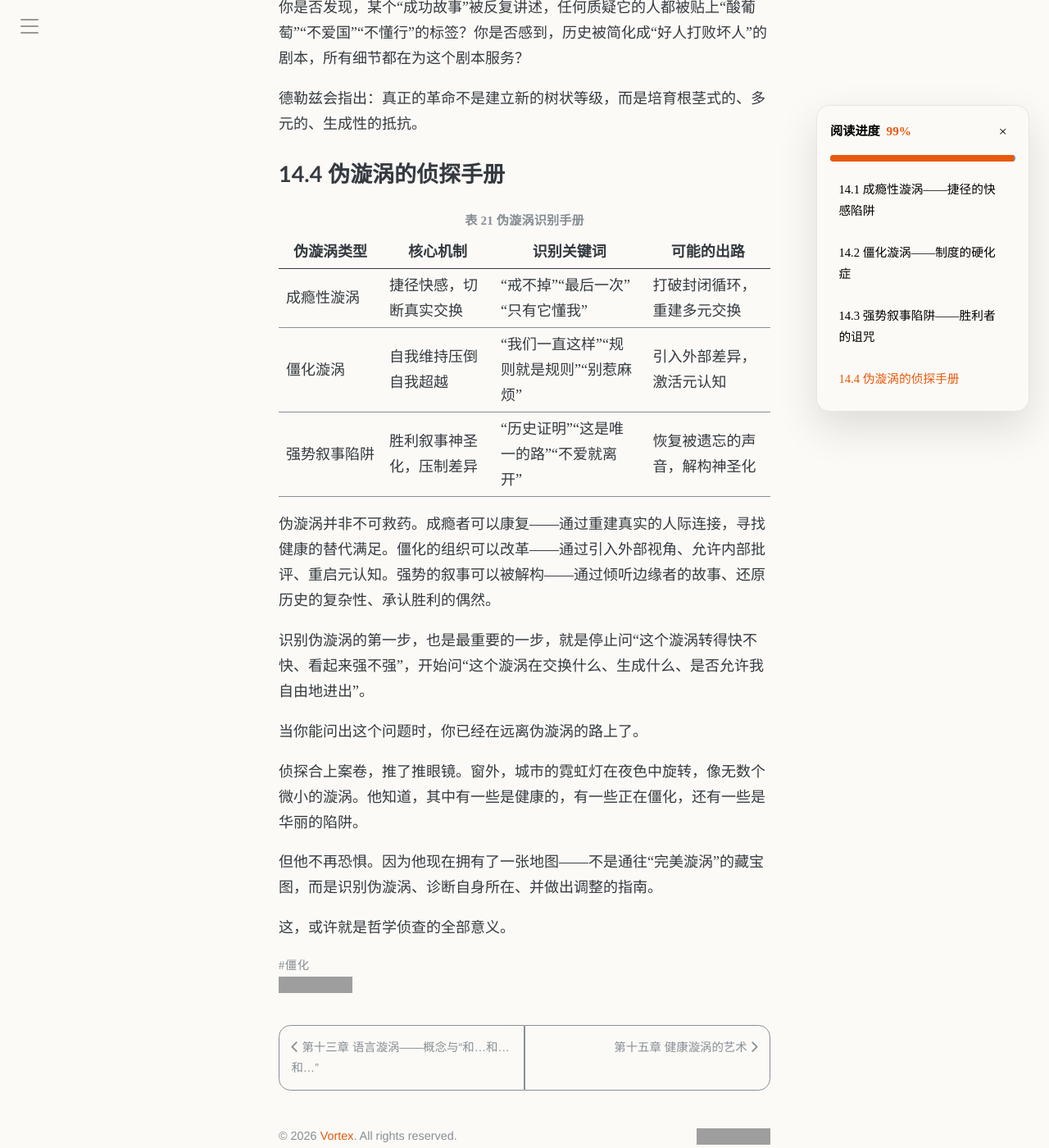
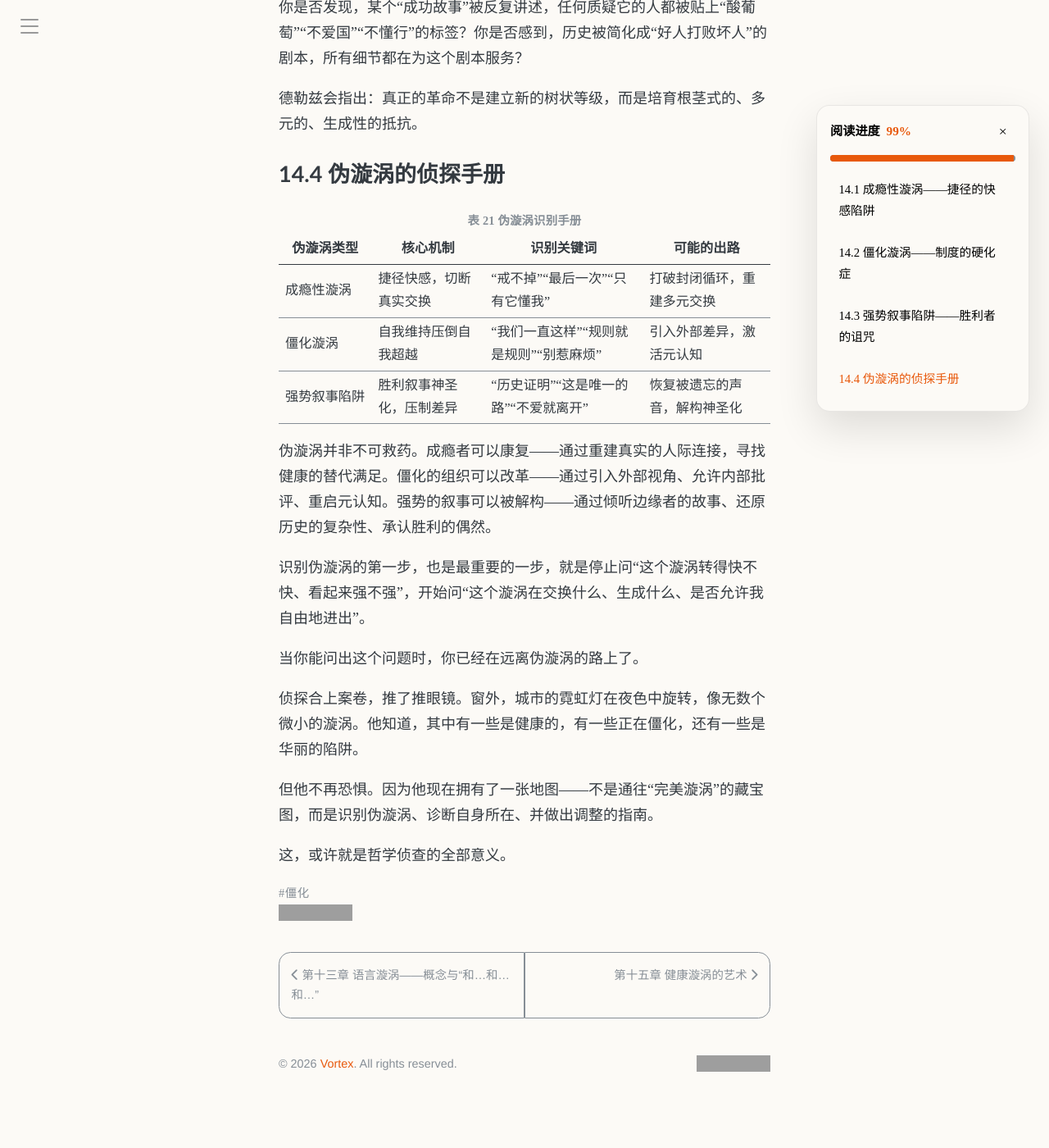
Before and after one commit to symphonyh/symphonyh.github.io, a Jekyll site: the page built from _posts/2026-06-16-第十四章.md, in a window 1280 px wide and 1400 px high, scrolled down 5003 px. Shown: the whole window at 82% size. Built offline with Jekyll 4.4.1, drawn with Linux system fonts in a browser that asks for light colours; comment, search, counter and statistics services are not loaded; after the commit the page ends 6345 px from its top, so only the background shows below that; grey boxes are pictures that could not be loaded.

Commit message:
表格字号降一档：表身 .9em（16.2px）、题注 .8em（14.4px）

```diff
--- a/_sass/override/_apply.scss
+++ b/_sass/override/_apply.scss
@@ -376,7 +376,7 @@ a {
    源文原来是 **表 17 ……**，渲染成整行加粗正文：字号与正文相同、左对齐，
    再加段前段后各一个空行，读起来像第二个小标题，把表身压下去了。
    书里表题是小一号、居中、紧贴表上方，这里回到那个关系：
-   · 字号降一档：.84em ≈ 15px（⚠️ 不用 rem——rem 的基准是 html 的 16px，
+   · 字号降一档：.8em ≈ 14.4px（⚠️ 不用 rem——rem 的基准是 html 的 16px，
      而正文在宽屏是 18px，写 rem 会掉到 13px 以下）；
    · 居中、收到 --body-color-light，只剩「这是表的名字」这一层意思；
    · margin-top 保留 1.15em 与上下文断开，margin-bottom 压到 .38em 并把
@@ -386,12 +386,19 @@ a {
 .post-content .table-caption {
   margin: 1.15em 0 .38em;
   text-align: center;
-  font-size: .84em;
+  font-size: .8em;
   font-weight: 600;
   line-height: 1.55;
   letter-spacing: .012em;
   color: var(--body-color-light);
   text-wrap: balance;
+}
+
+/* 表身比正文低一档：18px → 16.2px。表格是「附表」，与正文同号时会读成正文的
+   延续，压一档才有从属感；再小（≤.86em，15.5px）就贴到题注上，层级反而塌。
+   题注同时从 .84em 收到 .8em（14.4px），保证「题注 < 表身」始终有一档差。 */
+.post-content table {
+  font-size: .9em;
 }
 
 .post-content .table-caption + table {
```
